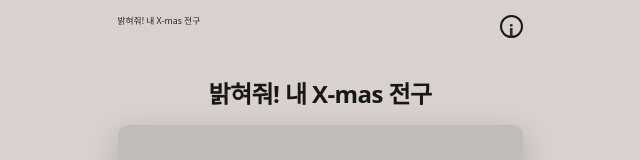
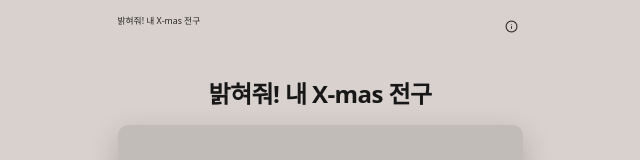
Before and after one commit to All-About-Smile/xmas-lights-frontend, a React (Vite) app: page / in a window 1280 px wide. Shown: the top 160 px of the page, without its empty margins (320-960 px from the left). Built offline with nearby package versions, Linux system fonts and the light colour scheme; no server answers; a web font is replaced by a local one.

Commit message:
Info 버튼 컴포넌트로 분리 및 이미지 삽입

```diff
--- /dev/null
+++ b/src/components/InfoButton.tsx
@@ -0,0 +1,23 @@
+import type { ButtonHTMLAttributes } from "react";
+
+import infoIcon from "../assets/icons/Info.png";
+
+type InfoButtonProps = ButtonHTMLAttributes<HTMLButtonElement> & {
+  ariaLabel: string;
+};
+
+export default function InfoButton({
+  ariaLabel,
+  className,
+  ...buttonProps
+}: InfoButtonProps) {
+  return (
+    <button
+      aria-label={ariaLabel}
+      className={`grid h-9 w-9 place-items-center ${className ?? ""}`}
+      {...buttonProps}
+    >
+      <img src={infoIcon} alt="" className="h-5 w-5" />
+    </button>
+  );
+}
--- a/src/pages/LandingPage.tsx
+++ b/src/pages/LandingPage.tsx
@@ -1,6 +1,7 @@
 import { useMemo, useState } from "react";
 import { useNavigate } from "react-router-dom";
 
+import InfoButton from "../components/InfoButton";
 /**
  * 랜딩(처음) 화면:
  * - 오른쪽 위 i 버튼: hover(데스크탑) + 클릭(모바일) 모두 지원
@@ -31,13 +32,7 @@ export default function LandingPage() {
 
           {/* info button */}
           <div className="relative">
-            <button
-              aria-label="사용법 안내"
-              {...helpHandlers}
-              className="grid h-9 w-9 place-items-center rounded-full border-2 border-neutral-900 text-lg font-bold"
-            >
-              i
-            </button>
+            <InfoButton ariaLabel="사용법 안내" {...helpHandlers} />
 
             {/* popover */}
             <div
```
Also changed, not shown: src/assets/icons/Info.png (added).
